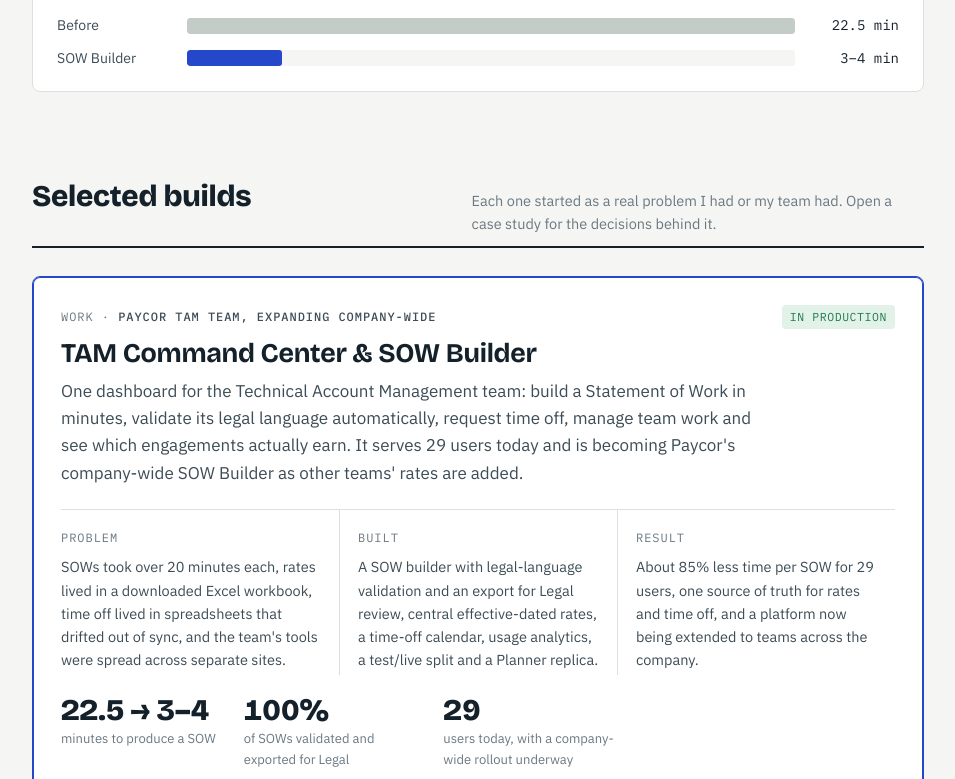
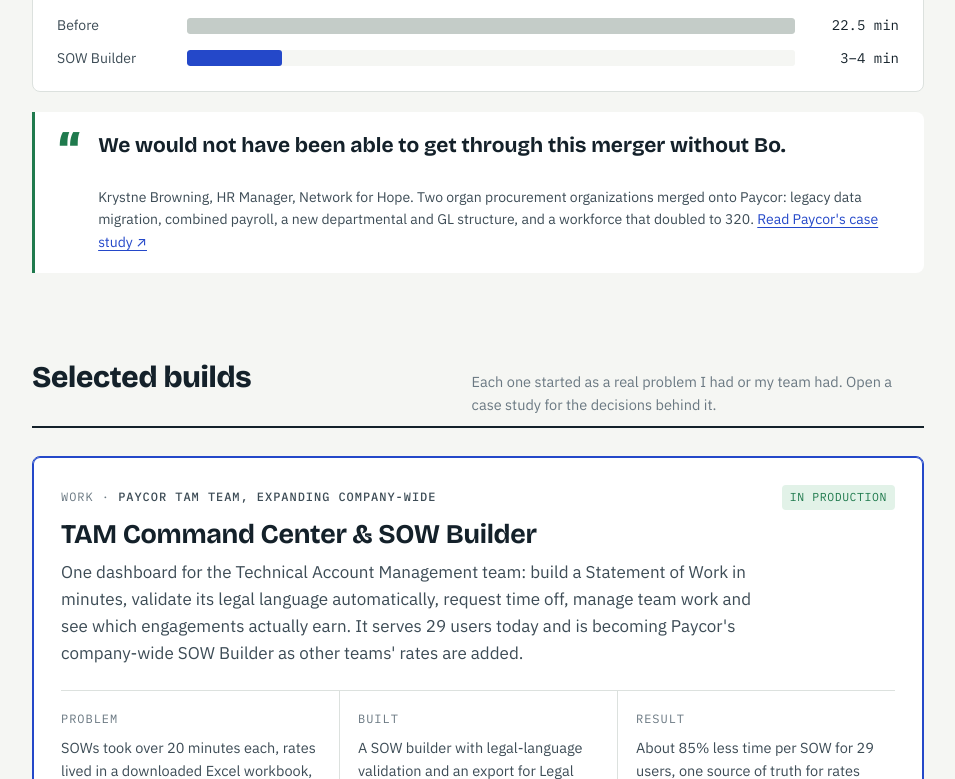
Before and after one commit to bo-oetjen/bo-oetjen.github.io, a plain HTML site: page index.html in a window 1280 px wide. Shown: the part 721-1500 px from the top of the page, without its empty margins (290-1245 px from the left). Drawn offline with nearby package versions, Linux system fonts and the light colour scheme.

Commit message:
Add files via upload

```diff
--- a/index.html
+++ b/index.html
@@ -183,6 +183,11 @@ details.cs[open] summary::before{content:"\2212"}
 @media (prefers-color-scheme: dark){:root:not([data-theme="light"]) .contact{background:var(--sheet);border:1px solid var(--rule)}}
 :root[data-theme="dark"] .contact{background:var(--sheet);border:1px solid var(--rule)}
 .foot{font-size:13px;color:var(--mute);margin-top:26px}
+.praise{margin:20px 0 0;display:grid;grid-template-columns:auto minmax(0,1fr);gap:4px 18px;align-items:start;padding:20px 24px;border-left:3px solid var(--pass);background:var(--sheet);border-radius:0 8px 8px 0}
+.praise .qm{font-family:var(--f-display);font-weight:800;font-size:52px;line-height:.8;color:var(--pass)}
+.praise blockquote{margin:0;font-family:var(--f-display);font-weight:700;font-size:21px;line-height:1.3;text-wrap:balance}
+.praise p{grid-column:2;font-size:14px;color:var(--ink-2);margin-top:8px}
+@media (max-width:720px){.praise{grid-template-columns:minmax(0,1fr)}.praise p{grid-column:1}.praise .qm{display:none}}
 
 @media (max-width:980px){
   .shell{grid-template-columns:minmax(0,1fr);gap:28px;padding-top:20px}
@@ -265,6 +270,12 @@ details.cs[open] summary::before{content:"\2212"}
           <div class="barrow"><span class="who">SOW Builder</span><div class="track"><div class="fill after"></div></div><span class="v">3–4 min</span></div>
         </div>
       </div>
+
+      <figure class="praise">
+        <span class="qm" aria-hidden="true">“</span>
+        <blockquote>We would not have been able to get through this merger without Bo.</blockquote>
+        <p>Krystne Browning, HR Manager, Network for Hope. Two organ procurement organizations merged onto Paycor: legacy data migration, combined payroll, a new departmental and GL structure, and a workforce that doubled to 320. <a href="https://www.paycor.com/resource-center/case-studies/network-for-hope/" target="_blank" rel="noopener">Read Paycor's case study ↗</a></p>
+      </figure>
     </section>
 
     <!-- SELECTED BUILDS -->
@@ -547,6 +558,7 @@ details.cs[open] summary::before{content:"\2212"}
               <li>Designed and built the TAM Command Center and SOW Builder, cutting SOW creation from 22.5 minutes to 3–4 with automated legal-language validation. Used by 29 people today and expanding company-wide as other teams' rates are added.</li>
               <li>Built an internal AI chatbot and workflow system that gives 27 TAMs instant access to institutional knowledge and customer context, cutting weekly discovery prep 4–5%.</li>
               <li>Own Paycor's most complex enterprise HCM engagements end to end, from pre-sale discovery to go-live, and serve as senior escalation point.</li>
+              <li>Guided Network for Hope through a two-organization merger onto Paycor, featured in a <a href="https://www.paycor.com/resource-center/case-studies/network-for-hope/" target="_blank" rel="noopener">Paycor case study</a>.</li>
               <li>Advise on pricing and engagement models, contributing to $3M+ in annual team revenue.</li>
               <li>Redesigned intake, assignment and capacity planning for a 27-person org: assignment accuracy up ~65% year over year, resolution time down about two weeks.</li>
               <li>Now rebuilding capacity in the dashboard around the hours each TAM is actually committed to each week, now and in the weeks ahead, replacing fixed per-engagement estimates. The goal: steadier SLA performance and headcount planning based on real workload.</li>
@@ -665,7 +677,7 @@ details.cs[open] summary::before{content:"\2212"}
 <script>
 /* Visitor analytics (Microsoft Clarity). Paste your Clarity project ID below. */
 (function(){
-  var CLARITY_ID = "YOUR_CLARITY_ID";
+  var CLARITY_ID = "za47opgtk4";
   if (!CLARITY_ID || CLARITY_ID === "YOUR_CLARITY_ID") return;
   (function(c,l,a,r,i,t,y){c[a]=c[a]||function(){(c[a].q=c[a].q||[]).push(arguments)};t=l.createElement(r);t.async=1;t.src="https://www.clarity.ms/tag/"+i;y=l.getElementsByTagName(r)[0];y.parentNode.insertBefore(t,y);})(window,document,"clarity","script",CLARITY_ID);
   var cl = function(){ try { window.clarity.apply(null, arguments); } catch(e){} };
```
